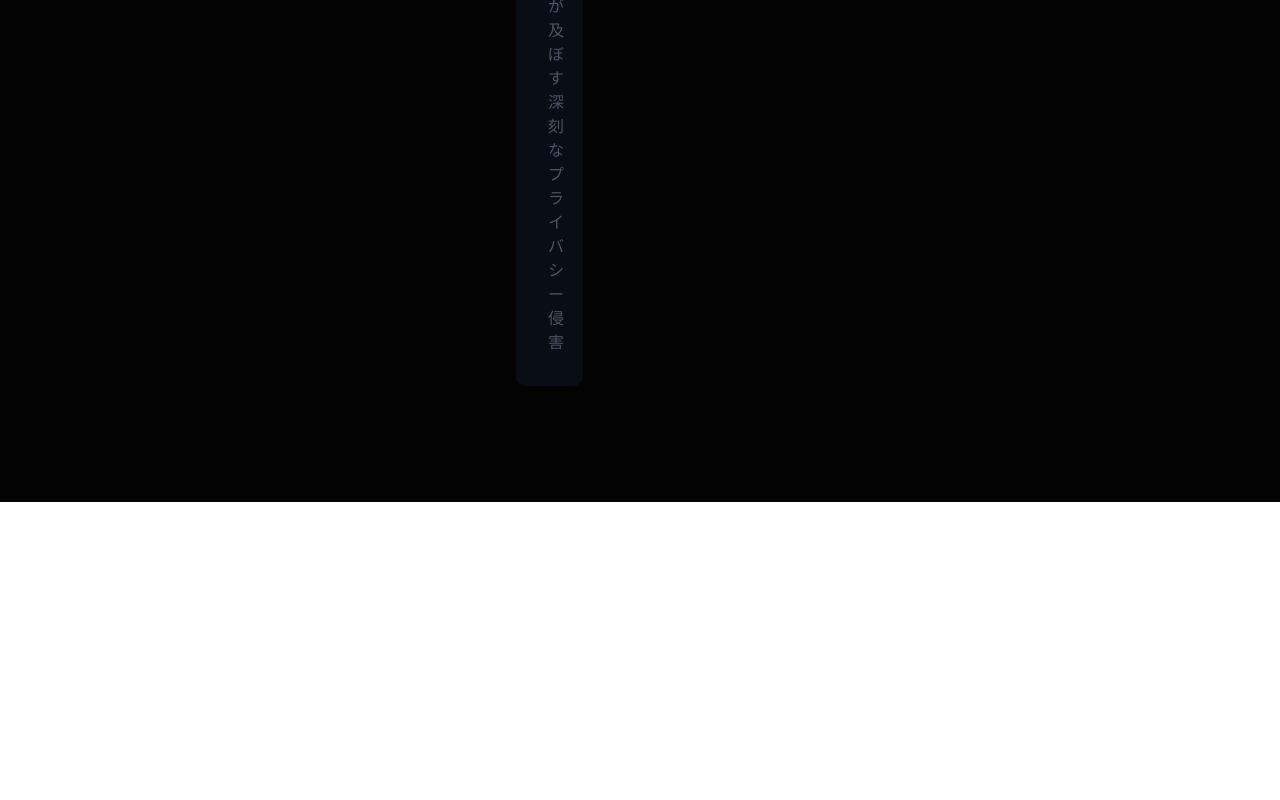
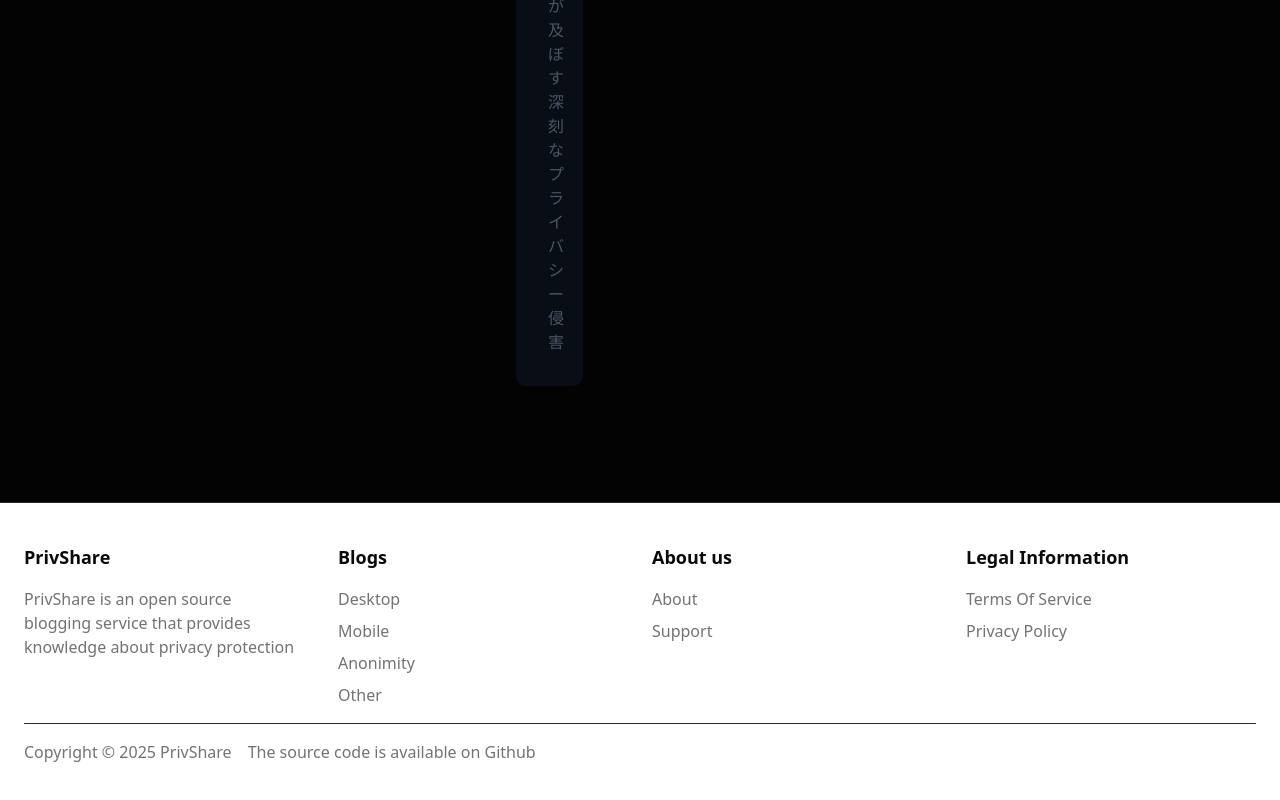
Before and after one commit to yuk228/privshare-blog, a Next.js app: page /blogs/other in a window 1280 px wide. Shown: the part 782-1582 px from the top of the page. Before the commit the page ends 1284 px from the top, so only its background shows below. Built offline with nearby package versions, Linux system fonts and the light colour scheme.

Commit message:
💄 Add Footer

```diff
--- a/app/layout.tsx
+++ b/app/layout.tsx
@@ -1,8 +1,9 @@
 import type { Metadata } from "next";
 import { Geist, Geist_Mono } from "next/font/google";
-import { ThemeProvider } from "@/components/theme-provider"
+import { ThemeProvider } from "@/components/theme-provider";
 import Header from "@/components/layouts/header/Header";
 import "./globals.css";
+import Footer from "@/components/layouts/footer/Footer";
 
 const geistSans = Geist({
   variable: "--font-geist-sans",
@@ -35,6 +36,7 @@ export default function RootLayout({
          >
           <Header />
           {children}
+          <Footer />
         </ThemeProvider>
       </body>
     </html>
--- /dev/null
+++ b/components/layouts/footer/Footer.tsx
@@ -0,0 +1,47 @@
+import Link from 'next/link'
+import React from 'react'
+
+const Footer = () => {
+  return (
+    <footer className="border-t border-gray-800">
+        <div className="container mx-auto px-4 py-10 md:px-6 ">
+            <div className="grid grid-cols-2 md:grid-cols-4 gap-6">
+                <div className="pr-4">
+                    <h3 className="font-bold mb-4 text-lg">PrivShare</h3>
+                    <p className="text-muted-foreground">PrivShare is an open source blogging service that provides knowledge about privacy protection</p>
+                </div>
+                <div className="pr-4">
+                    <h3 className="font-bold mb-4 text-lg">Blogs</h3>
+                    <ul className="text-muted-foreground space-y-2">
+                        <li><Link href="/blogs/desktop" className="hover:text-foreground transition-colors">Desktop</Link></li>
+                        <li><Link href="/blogs/mobile" className="hover:text-foreground transition-colors">Mobile</Link></li>
+                        <li><Link href="/blogs/anonimity" className="hover:text-foreground transition-colors">Anonimity</Link></li>
+                        <li><Link href="/blogs/other" className="hover:text-foreground transition-colors">Other</Link></li>
+                    </ul>
+                </div>
+                <div className="pr-4">
+                    <h3 className="font-bold mb-4 text-lg">About us</h3>
+                    <ul className="text-muted-foreground space-y-2">
+                        <li><Link href="/about" className="hover:text-foreground transition-colors">About</Link></li>
+                        <li><Link href="/support" className="hover:text-foreground transition-colors">Support</Link></li>
+                    </ul>
+                </div>
+                <div className="pr-4">
+                    <h3 className="font-bold mb-4 text-lg">Legal Information</h3>
+                    <ul className="text-muted-foreground space-y-2">
+                        <li><Link href="/terms" className="hover:text-foreground transition-colors">Terms Of Service</Link></li>
+                        <li><Link href="/privacy" className="hover:text-foreground transition-colors">Privacy Policy</Link></li>
+                    </ul>
+                </div>
+            </div>
+            <div className="flex pt-4 mt-4 gap-4 border-t border-gray-800 text-muted-foreground">
+                <p>Copyright © 2025 PrivShare</p>
+                <p>The source code is available on <span><Link href="https://github.com/yuk228/privshare-blog" className="hover:text-foreground transition-colors">Github</Link></span></p>
+            </div>
+        </div>
+
+    </footer>
+  )
+}
+
+export default Footer
```
